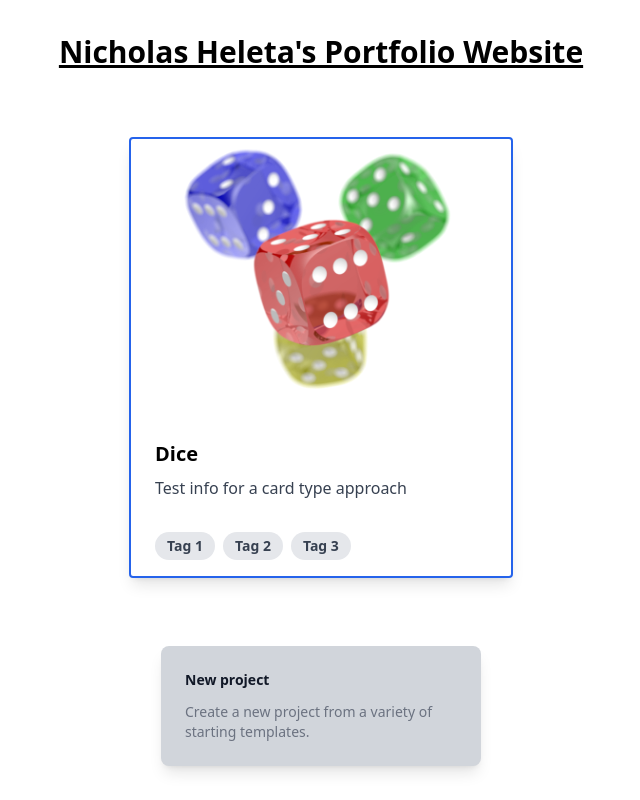
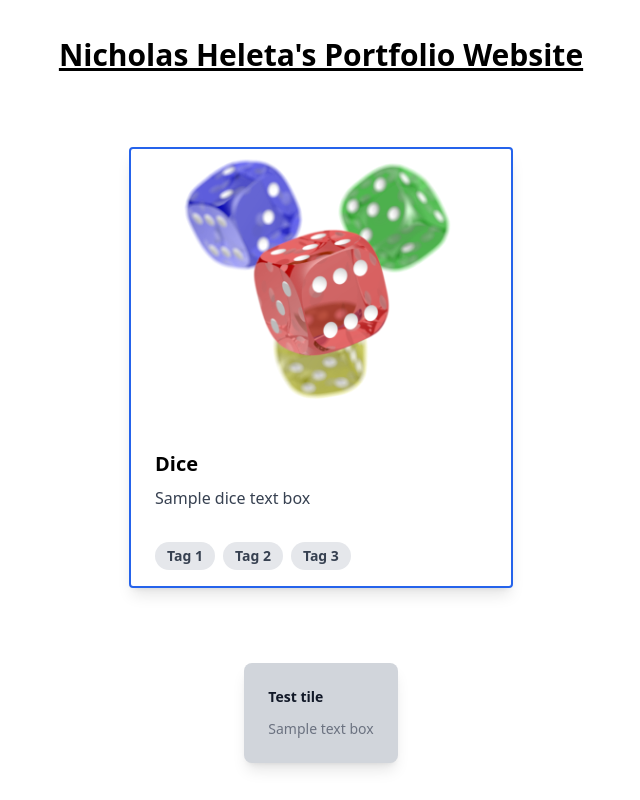
Before and after one commit to HNick11/Personal-Website-Project, a React (Create React App) app in the folder my-app/: page / in a window 1280 px wide. Shown: the whole page, without its empty margins (319-959 px from the left). Built offline with nearby package versions, Linux system fonts and the light colour scheme.

Commit message:
Components
Created Components for the two types of cards

```diff
--- a/my-app/src/App.js
+++ b/my-app/src/App.js
@@ -1,5 +1,9 @@
 import './index.css';
+import ReactDOM from 'react-dom';
 import test from './test.png';
+import NavCard from './components/NavCard';
+import TextCard from './components/TextCard';
+
 
 function App() {
   return (
@@ -9,28 +13,9 @@ function App() {
     </h1>
 
     {/*Start of card here*/}
-    <div class="max-w-sm rounded overflow-hidden shadow-lg border-2 border-blue-600">
-    <img class="w-full" src={test} alt="Test photo"></img>
-    <div class="px-6 py-4">
-    <div class="font-bold text-xl mb-2">Dice</div>
-    <p class="text-gray-700 text-base">
-      Test info for a card type approach
-    </p>
-    </div>
-    <div class="px-6 pt-4 pb-2">
-    <span class="inline-block bg-gray-200 rounded-full px-3 py-1 text-sm font-semibold text-gray-700 mr-2 mb-2">Tag 1</span>
-    <span class="inline-block bg-gray-200 rounded-full px-3 py-1 text-sm font-semibold text-gray-700 mr-2 mb-2">Tag 2</span>
-    <span class="inline-block bg-gray-200 rounded-full px-3 py-1 text-sm font-semibold text-gray-700 mr-2 mb-2">Tag 3</span>
-  </div>
-</div>
-{/*Start of project card here */}
-<a href="#" class="group block bg-gray-300 max-w-xs mx-auto rounded-lg p-6 bg-whitering-1 ring-gray-900/5 shadow-lg space-y-3 hover:bg-sky-500 hover:ring-sky-500">
-  <div class="flex items-center space-x-3">
+    <TextCard photo={test} text="Sample dice text box" tag1="Tag 1" tag2="Tag 2" tag3="Tag 3"/>
 
-    <h3 class="text-gray-900 group-hover:text-white text-sm font-semibold">New project</h3>
-  </div>
-  <p class="text-gray-500 group-hover:text-white text-sm">Create a new project from a variety of starting templates.</p>
-</a>
+    <NavCard title="Test tile" text="Sample text box"/>
 
     </div>
   );
--- /dev/null
+++ b/my-app/src/components/NavCard.js
@@ -0,0 +1,17 @@
+import '../index.css';
+
+function NavCard(props){
+    return (
+    <div>
+    <a href="#" class="group block bg-gray-300 max-w-xs mx-auto rounded-lg p-6 bg-whitering-1 ring-gray-900/5 shadow-lg space-y-3 hover:bg-sky-500 hover:ring-sky-500">
+        <div class="flex items-center space-x-3">
+
+        <h3 class="text-gray-900 group-hover:text-white text-sm font-semibold">{props.title}</h3>
+        </div>
+    <p class="text-gray-500 group-hover:text-white text-sm">{props.text}</p>
+    </a>
+    </div>
+    );
+}
+
+export default NavCard;
--- /dev/null
+++ b/my-app/src/components/TextCard.js
@@ -0,0 +1,24 @@
+import '../index.css';
+
+function TextCard(props){
+return (
+    <div>
+    <div class="max-w-sm rounded overflow-hidden shadow-lg border-2 border-blue-600">
+    <img class="w-full" src={props.photo} alt="Test photo"></img>
+    <div class="px-6 py-4">
+    <div class="font-bold text-xl mb-2">Dice</div>
+    <p class="text-gray-700 text-base">
+      {props.text}
+    </p>
+    </div>
+    <div class="px-6 pt-4 pb-2">
+    <span class="inline-block bg-gray-200 rounded-full px-3 py-1 text-sm font-semibold text-gray-700 mr-2 mb-2">{props.tag1}</span>
+    <span class="inline-block bg-gray-200 rounded-full px-3 py-1 text-sm font-semibold text-gray-700 mr-2 mb-2">{props.tag2}</span>
+    <span class="inline-block bg-gray-200 rounded-full px-3 py-1 text-sm font-semibold text-gray-700 mr-2 mb-2">{props.tag3}</span>
+  </div>
+</div>
+    </div>
+);
+}
+
+export default TextCard;
```
